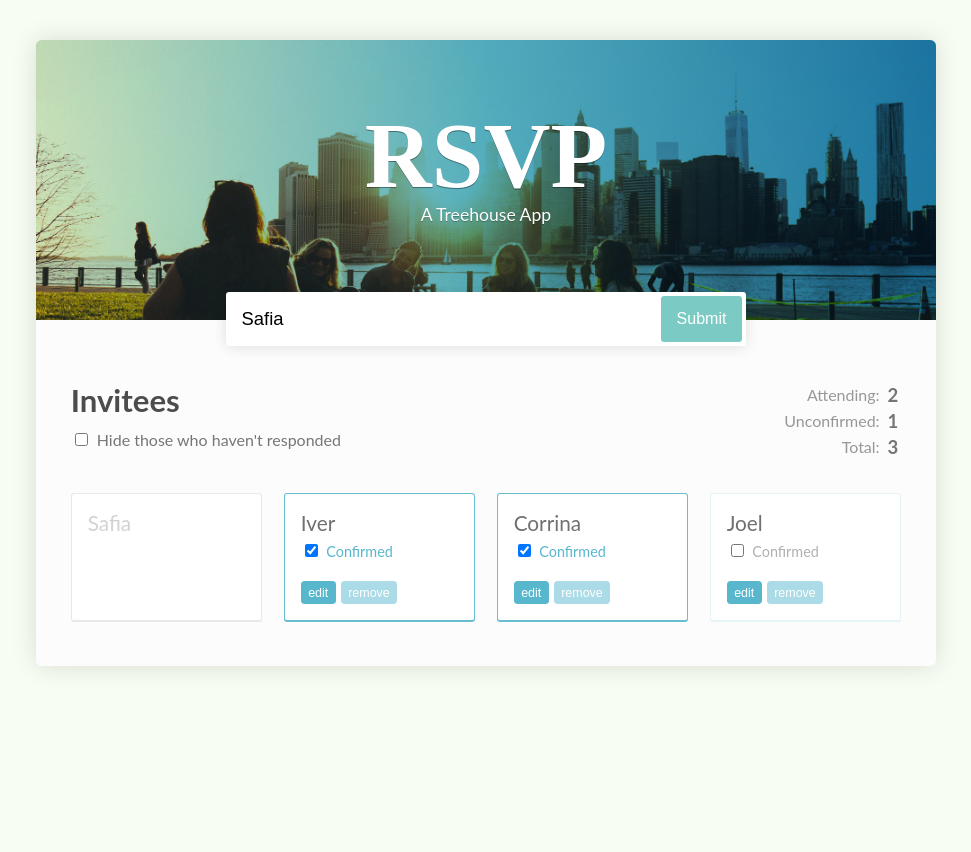
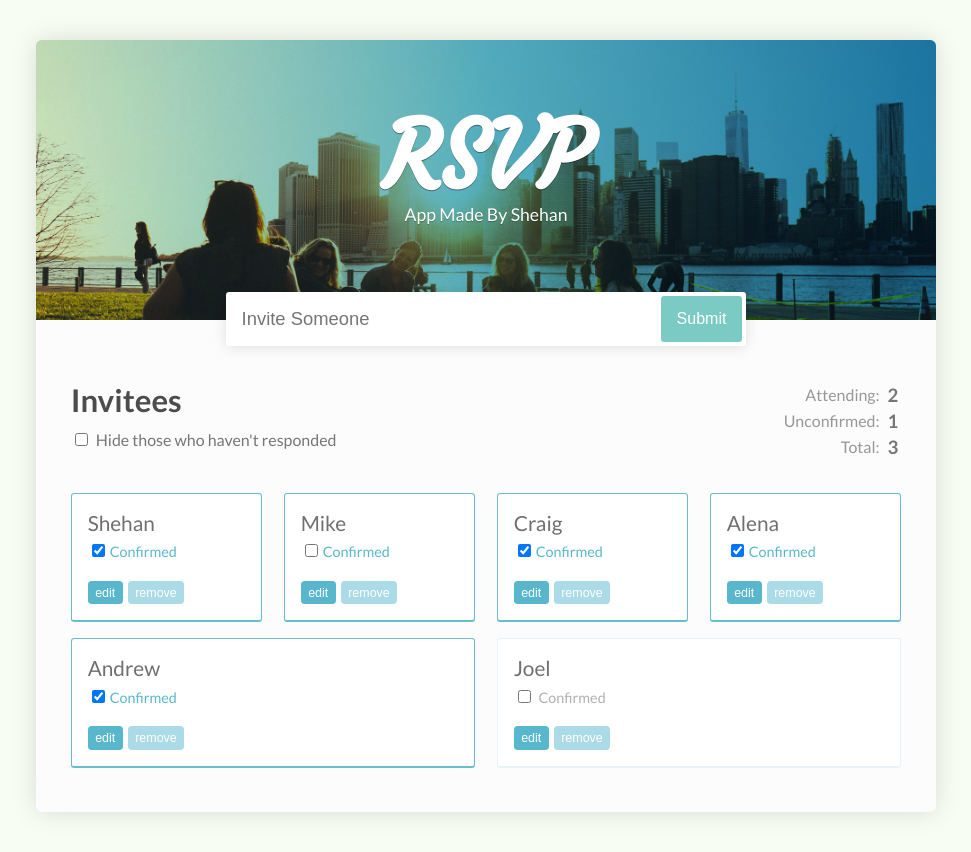
Before and after one commit to dmcshehan/event-manager, a React (Create React App) app: page / in a window 1280 px wide. Shown: the whole page, without its empty margins (154-1125 px from the left). Before the commit the page ends 800 px from the top, so only its background shows below. Built offline with nearby package versions, Linux system fonts and the light colour scheme.

Commit message:
allow user to add a invitee

```diff
--- a/package.json
+++ b/package.json
@@ -3,6 +3,7 @@
   "version": "0.1.0",
   "private": true,
   "dependencies": {
+    "prop-types": "^15.6.2",
     "react": "^16.5.2",
     "react-dom": "^16.5.2",
     "react-scripts": "1.1.5"
--- a/public/index.html
+++ b/public/index.html
@@ -10,6 +10,8 @@
     -->
     <link rel="manifest" href="%PUBLIC_URL%/manifest.json">
     <link rel="shortcut icon" href="%PUBLIC_URL%/favicon.ico">
+    <link href="https://fonts.googleapis.com/css?family=Courgette" rel="stylesheet">
+    <link href="https://fonts.googleapis.com/css?family=Lato:400,700" rel="stylesheet">
     <!--
       Notice the use of %PUBLIC_URL% in the tags above.
       It will be replaced with the URL of the `public` folder during the build.
@@ -19,7 +21,7 @@
       work correctly both with client-side routing and a non-root public URL.
       Learn how to configure a non-root public URL by running `npm run build`.
     -->
-    <title>React App</title>
+    <title>RSVP</title>
   </head>
   <body>
     <noscript>
--- a/src/App.css
+++ /dev/null
@@ -1,28 +0,0 @@
-.App {
-  text-align: center;
-}
-
-.App-logo {
-  animation: App-logo-spin infinite 20s linear;
-  height: 80px;
-}
-
-.App-header {
-  background-color: #222;
-  height: 150px;
-  padding: 20px;
-  color: white;
-}
-
-.App-title {
-  font-size: 1.5em;
-}
-
-.App-intro {
-  font-size: large;
-}
-
-@keyframes App-logo-spin {
-  from { transform: rotate(0deg); }
-  to { transform: rotate(360deg); }
-}
--- a/src/App.js
+++ b/src/App.js
@@ -1,68 +1,80 @@
 import React, { Component } from 'react';
-import logo from './logo.svg';
 import './index.css';
 
+//components
+import Header from './components/Header';
+import Filter from './components/Filter';
+import Counter from './components/Counter';
+import Invitees from './components/Invitees';
+
+let people = [
+  {
+    name: "Shehan",
+    confirmed : true
+  },
+  {
+    name: "Mike",
+    confirmed : false
+  },
+  {
+    name: "Craig",
+    confirmed : true
+  },
+  {
+    name: "Alena",
+    confirmed : true
+  },
+  {
+    name: "Andrew",
+    confirmed : true
+  }
+];
+
 class App extends Component {
+  constructor(props){
+    super(props);
+    this.state = {
+      Invitees : [],
+      input :''
+    }
+
+    this.onTypeChange = this.onTypeChange.bind(this);
+    this.onFormSubmit = this.onFormSubmit.bind(this);
+  }
+
+  componentDidMount(){
+    this.setState({
+      Invitees: people,
+    });
+  }
+
+  onTypeChange(event){
+    this.setState({
+      input : event.target.value
+    });
+  }
+
+  onFormSubmit(event){
+    event.preventDefault();
+    console.log(this.state.input);
+    this.state.Invitees.push({
+      name : this.state.input,
+      confirmed : false
+    });
+    this.setState(this.state);
+    this.setState({
+      input : ""
+    });
+  }
+
   render() {
     return (
       <div className="App">
-        <header>
-          <h1>RSVP</h1>
-          <p>A Treehouse App</p>
-          <form>
-              <input type="text" value="Safia" placeholder="Invite Someone"/>
-              <button type="submit" name="submit" value="submit">Submit</button>
-          </form>
-        </header>
+        <Header input={this.state.input} onTypeChange={this.onTypeChange} onSubmit={this.onFormSubmit}/>
         <div className="main">
-          <div>
-            <h2>Invitees</h2>
-            <label>
-              <input type="checkbox"/> Hide those who haven't responded
-            </label>
-          </div>
-          <table className="counter">
-            <tbody>
-              <tr>
-                <td>Attending:</td>
-                <td>2</td>
-              </tr>
-              <tr>
-                <td>Unconfirmed:</td>
-                <td>1</td>
-              </tr>
-              <tr>
-                <td>Total:</td>
-                <td>3</td>
-              </tr>
-            </tbody>
-          </table>
-          <ul>
-            <li className="pending"><span>Safia</span></li>
-            <li className="responded"><span>Iver</span>
-              <label>
-                <input type="checkbox" checked/> Confirmed
-              </label>
-              <button>edit</button>
-              <button>remove</button>
-            </li>
-            <li className="responded">
-              <span>Corrina</span>
-              <label>
-                <input type="checkbox" checked/> Confirmed
-              </label>
-              <button>edit</button>
-              <button>remove</button>
-            </li>
-            <li>
-              <span>Joel</span>
-              <label>
-                <input type="checkbox"/> Confirmed
-              </label>
-              <button>edit</button>
-              <button>remove</button>
-            </li>
-          </ul>
+          <Filter/>
+          <Counter/>
+          <Invitees input={this.state.input} Invitees={this.state.Invitees}/>
         </div>
       </div>
     );
--- /dev/null
+++ b/src/components/Counter.js
@@ -0,0 +1,25 @@
+import React from 'react';
+
+
+function Counter (props){
+  return(
+    <table className="counter">
+      <tbody>
+        <tr>
+          <td>Attending:</td>
+          <td>2</td>
+        </tr>
+        <tr>
+          <td>Unconfirmed:</td>
+          <td>1</td>
+        </tr>
+        <tr>
+          <td>Total:</td>
+          <td>3</td>
+        </tr>
+      </tbody>
+    </table>
+  );
+}
+
+export default Counter;
--- /dev/null
+++ b/src/components/Filter.js
@@ -0,0 +1,15 @@
+import React from 'react';
+
+
+function Filter (props){
+  return(
+    <div>
+      <h2>Invitees</h2>
+      <label>
+        <input type="checkbox"/> Hide those who haven't responded
+      </label>
+    </div>
+  );
+}
+
+export default Filter;
--- /dev/null
+++ b/src/components/Header.js
@@ -0,0 +1,14 @@
+import React from 'react';
+import SearchForm from './SearchForm';
+
+function Header(props){
+  return(
+    <header>
+      <h1>RSVP</h1>
+      <p>App Made By Shehan</p>
+      <SearchForm input={props.input} onTypeChange={props.onTypeChange} onSubmit={props.onSubmit}/>
+    </header>
+  );
+}
+
+export default Header;
--- /dev/null
+++ b/src/components/Invitees.js
@@ -0,0 +1,31 @@
+import React from 'react';
+import PropTypes from 'prop-types';
+import RespondedInvitee from './RespondedInvitee';
+
+
+function Invitees (props){
+  return(
+    <ul>
+      {(props.input) !== '' ?  <li className="pending"><span>{props.input}</span></li>: null}
+
+      {props.Invitees.map(function(Invitee){
+        return <RespondedInvitee name={Invitee.name} confirmed={Invitee.confirmed}/>
+      })}
+
+      <li>
+        <span>Joel</span>
+        <label>
+          <input type="checkbox"/> Confirmed
+        </label>
+        <button>edit</button>
+        <button>remove</button>
+      </li>
+    </ul>
+  );
+}
+
+Invitees.propTypes = {
+  Invitees : PropTypes.array.isRequired,
+}
+
+export default Invitees;
--- /dev/null
+++ b/src/components/RespondedInvitee.js
@@ -0,0 +1,17 @@
+import React from 'react';
+
+function RespondedInvitee (props){
+
+  return(
+    <li className="responded"><span>{props.name}</span>
+      <label>
+        {(props.confirmed) ? <input type="checkbox" checked /> : <input type="checkbox"/>}
+        Confirmed
+      </label>
+      <button>edit</button>
+      <button>remove</button>
+    </li>
+  );
+}
+
+export default RespondedInvitee;
--- /dev/null
+++ b/src/components/SearchForm.js
@@ -0,0 +1,12 @@
+import React from 'react';
+
+function SearchForm (props){
+  return(
+      <form onSubmit={props.onSubmit}>
+          <input type="text" value={props.input} placeholder="Invite Someone" onChange={props.onTypeChange}/>
+          <button type="submit" name="submit" value="submit">Submit</button>
+      </form>
+  );
+}
+
+export default SearchForm;
```
Also changed, not shown: src/logo.svg (deleted).
